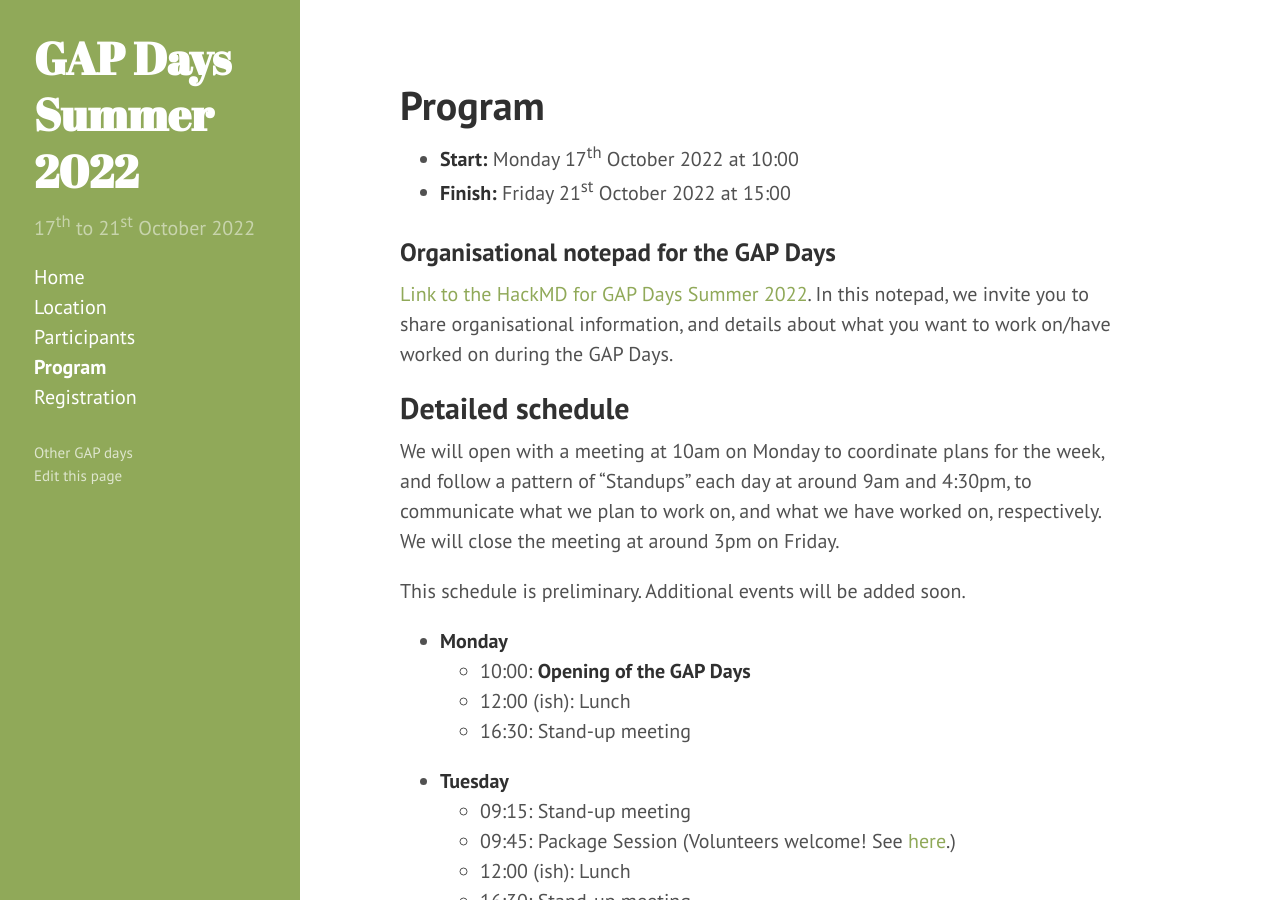
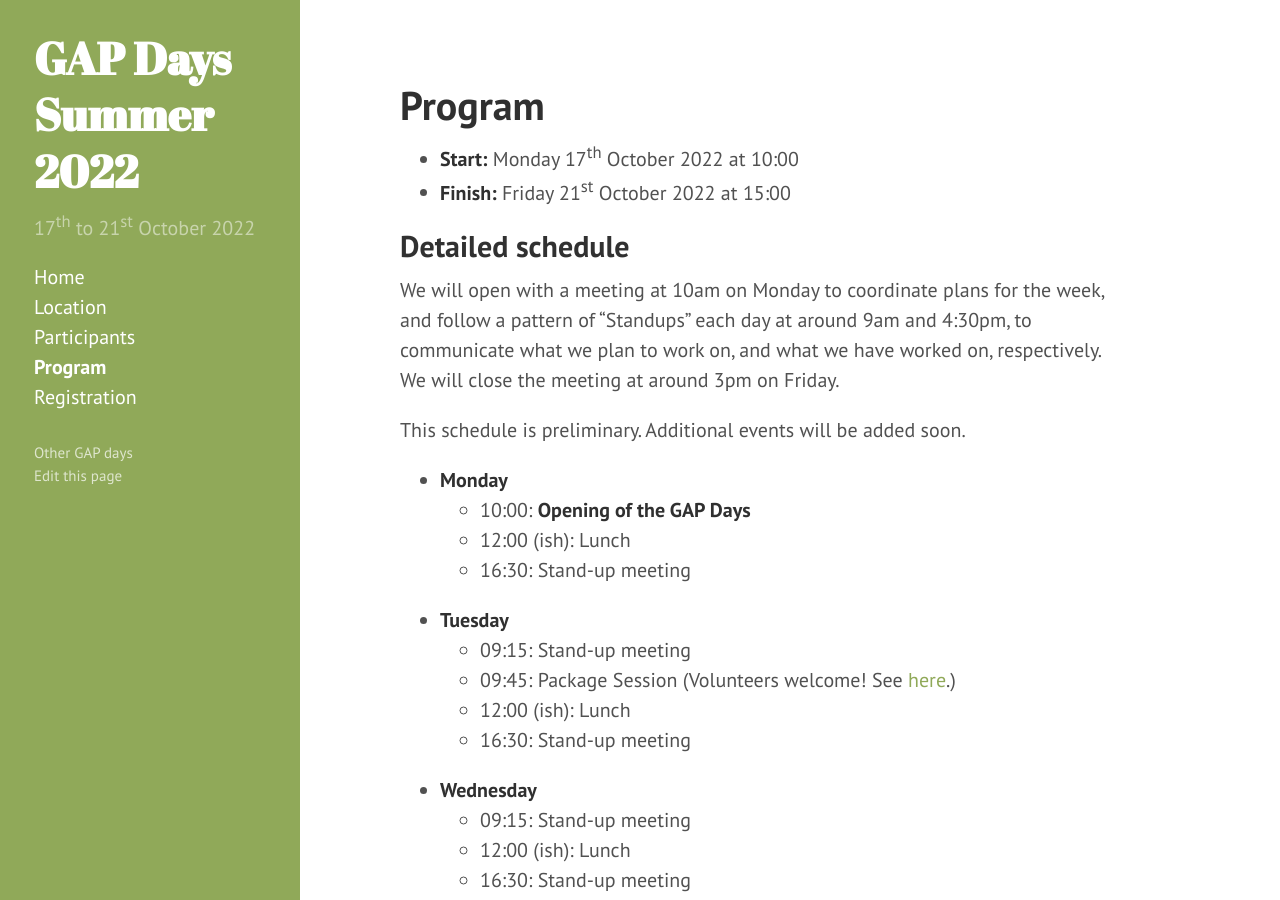
Before and after one commit to jazzcat/gapdays2022-summer, a Jekyll site: the page built from program.md, in a window 1280 px wide and 900 px high. Built offline with Jekyll 4.4.1, drawn with Linux system fonts in a browser that asks for light colours.

Commit message:
Removed uneeded section

```diff
--- a/program.md
+++ b/program.md
@@ -5,14 +5,6 @@ title: Program
 
 * __Start:__ Monday 17<sup>th</sup> October 2022 at 10:00
 * __Finish:__ Friday 21<sup>st</sup> October 2022 at 15:00
-
-### Organisational notepad for the GAP Days
-
-[Link to the HackMD for GAP Days Summer
-2022](https://hackmd.io/Zx09dY1UQMyOmUfrpPk9dg).  In this notepad, we invite you
-to share organisational information, and details about what you want to work
-on/have worked on during the GAP Days.
-
 
 ## Detailed schedule
 
```
